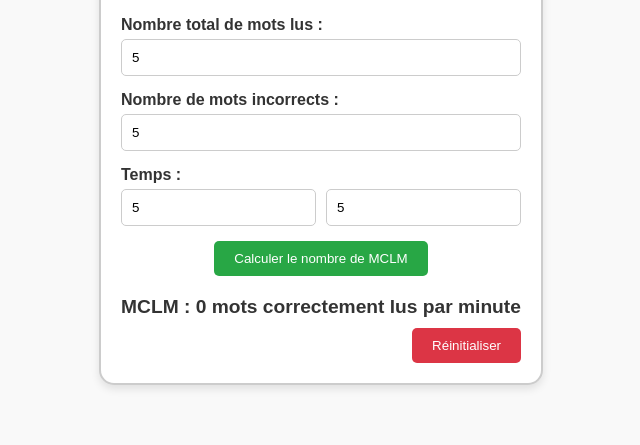
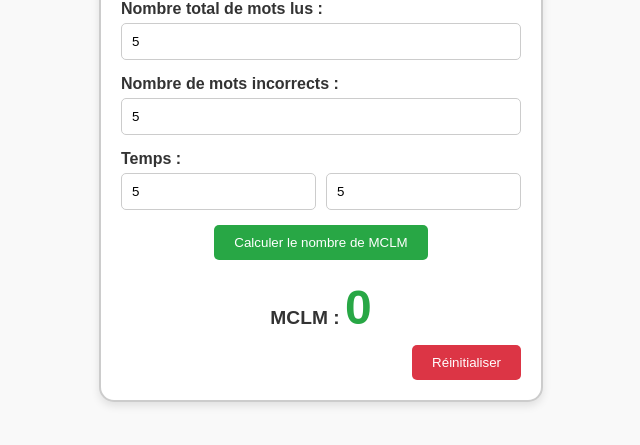
Before and after one commit to cpcnumarg/mclm, a plain HTML site: page index.html in a window 1280 px wide. Both pictures are taken after typing "5", "5", "5", "5" into the empty fields and a click on the button "Calculer le nombre de MCLM". Shown: the part 273-718 px from the top of the page, without its empty margins (319-959 px from the left). Drawn offline with Linux system fonts and the light colour scheme.

Commit message:
Update index.html

```diff
--- a/index.html
+++ b/index.html
@@ -103,6 +103,13 @@
             font-size: 1.2em;
             font-weight: bold;
             text-align: center; /* Centrer le texte du résultat */
+            display: none; /* Cacher le résultat initialement */
+        }
+
+        .score {
+            font-size: 2.5em; /* Agrandir la taille du score */
+            font-weight: bold;
+            color: #28a745; /* Changer la couleur du score pour le mettre en vert */
         }
     </style>
 </head>
@@ -133,8 +140,10 @@
             <button type="submit">Calculer le nombre de MCLM</button> <!-- Texte du bouton modifié -->
         </form>
 
-        <!-- Affichage du résultat -->
-        <div class="result" id="result"></div>
+        <!-- Affichage du résultat avec MCLM -->
+        <div class="result" id="result">
+            MCLM : <span id="mclmScore" class="score"></span>
+        </div>
 
         <!-- Bouton Réinitialiser -->
         <button id="resetButton" class="reset-button" style="display:none;">Réinitialiser</button>
@@ -171,7 +180,9 @@
 
             // Afficher le résultat avec la phrase demandée
             const resultDiv = document.getElementById('result');
-            resultDiv.textContent = `MCLM : ${mclmRounded} mots correctement lus par minute`;
+            const scoreDiv = document.getElementById('mclmScore');
+            resultDiv.style.display = 'block'; // Afficher le résultat
+            scoreDiv.textContent = mclmRounded; // Afficher seulement le score
 
             // Afficher le bouton "Réinitialiser"
             document.getElementById('resetButton').style.display = 'block';
@@ -184,7 +195,7 @@
 
             // Cacher le bouton Réinitialiser et le résultat
             document.getElementById('resetButton').style.display = 'none';
-            document.getElementById('result').textContent = '';
+            document.getElementById('result').style.display = 'none'; // Cacher le résultat
         });
     </script>
 </body>
```
